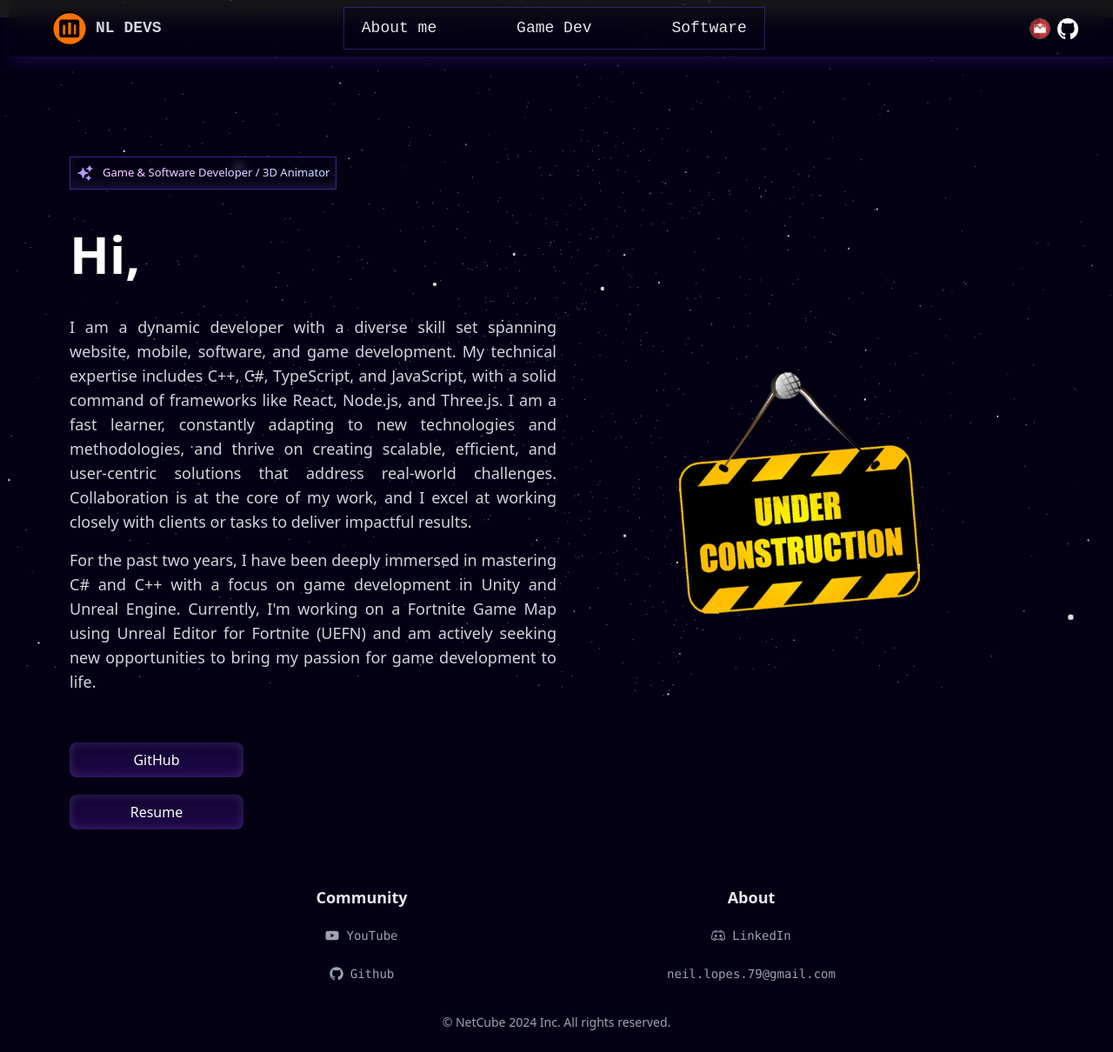
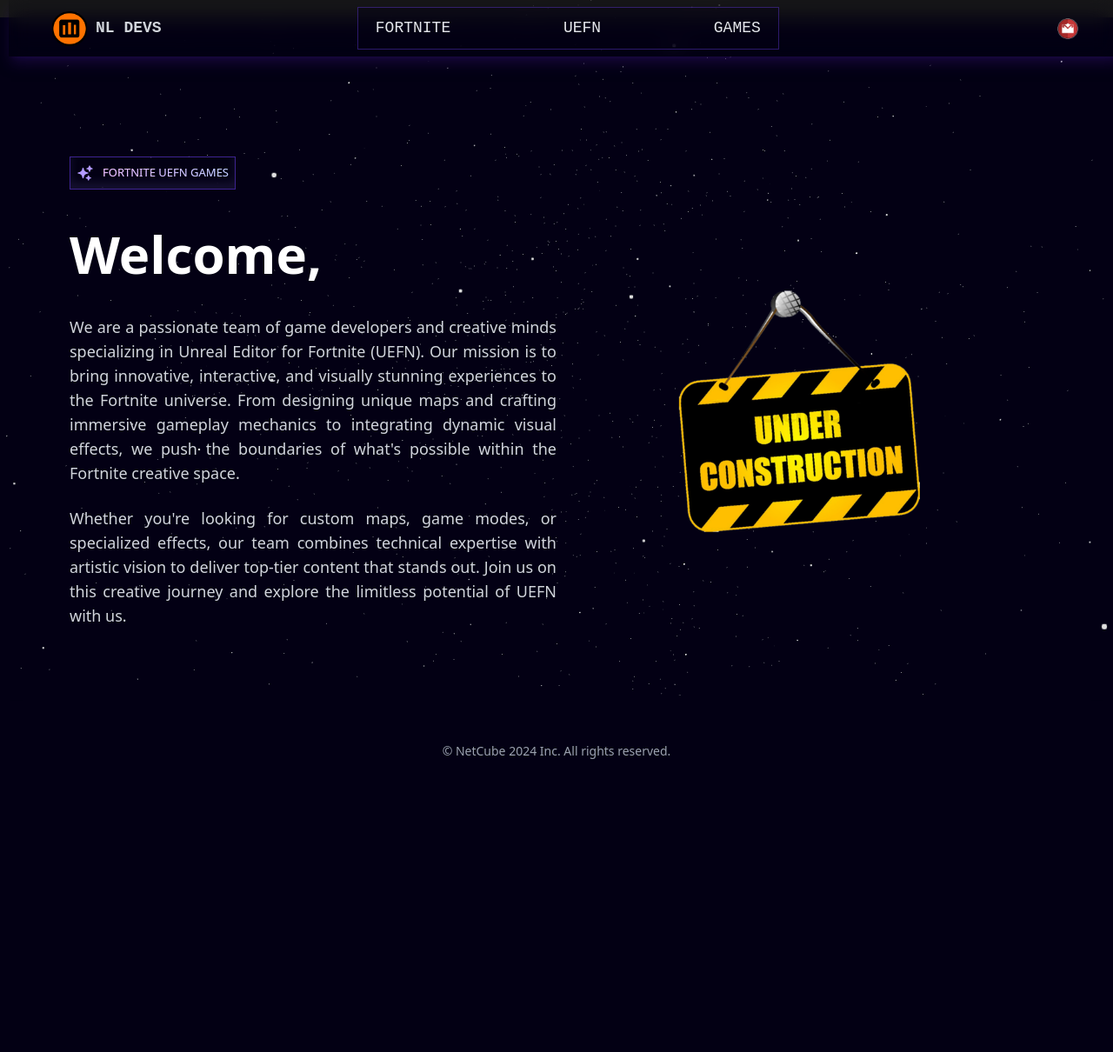
Before and after one commit to PhArObiS/nldevs.ca, a Next.js app: page / in a window 1280 px wide. Shown: the whole page at 87% size. After the commit the page ends 898 px from the top, so only its background shows below. Built offline with nearby package versions, Linux system fonts and the light colour scheme; a web font is replaced by a local one.

Commit message:
UEFN site swicth

```diff
--- a/app/layout.tsx
+++ b/app/layout.tsx
@@ -8,7 +8,7 @@
 
 export const metadata: Metadata = {
   title: "NL DEVS",
-  description: "This is my portfolio",
+  description: "We are a passionate team of game developers and creative minds specializing in Unreal Editor for Fortnite (UEFN). Our mission is to bring innovative, interactive, and visually stunning experiences to the Fortnite universe. From designing unique maps and crafting immersive gameplay mechanics to integrating dynamic visual effects, we push the boundaries of what&apos;s possible within the Fortnite creative space.Whether you're looking for custom maps, game modes, or specialized effects, our team combines technical expertise with artistic vision to deliver top-tier content that stands out. Join us on this creative journey and explore the limitless potential of UEFN with us."
 };
 
 export default function RootLayout({
--- a/components/main/Footer.tsx
+++ b/components/main/Footer.tsx
@@ -9,13 +9,13 @@
 };
 
 const socialLinks: SocialLinkProps[] = [
-  { icon: <FaYoutube />, text: "YouTube", href: "https://youtube.com/@neely79" },
-  { icon: <RxGithubLogo />, text: "Github", href: "https://github.com" },
+  // { icon: <FaYoutube />, text: "YouTube", href: "https://youtube.com/@neely79" },
+  // { icon: <RxGithubLogo />, text: "Github", href: "https://github.com" },
 ];
 
 const aboutLinks: SocialLinkProps[] = [
-  { icon: <RxDiscordLogo />, text: "LinkedIn", href: "https://linkedin.com" },
-  { text: "neil.lopes.79@gmail.com" },
+  // { icon: <RxDiscordLogo />, text: "LinkedIn", href: "https://linkedin.com" }
+  // { text: "neil.lopes.79@gmail.com" },
 ];
 
 const SocialLink: React.FC<SocialLinkProps> = ({ icon, text, href }) => (
@@ -47,8 +47,8 @@
 const Footer: React.FC = () => (
   <footer className="w-full bg-transparent text-gray-200 shadow-lg p-6">
     <div className="flex flex-wrap justify-around w-full max-w-4xl m-auto">
-      <Section title="Community" links={socialLinks} />
-      <Section title="About" links={aboutLinks} />
+      {/* <Section title="Community" links={socialLinks} />
+      <Section title="About" links={aboutLinks} /> */}
     </div>
     <div className="text-center text-sm text-gray-400 mt-6">
       &copy; NetCube 2024 Inc. All rights reserved.
--- a/components/main/Navbar.tsx
+++ b/components/main/Navbar.tsx
@@ -27,14 +27,14 @@
 
         <div className="w-[500px] h-full flex flex-row items-center justify-between md:mr-20">
           <div className="flex items-center justify-between w-full h-auto border border-[#7042f861] bg-[#0300145e] mr-[15px] px-[20px] py-[10px]  text-gray-200">
-            <a href="#about-me" className="cursor-pointer">
-              About me
+            <a href="" className="cursor-pointer">
+              FORTNITE
             </a>
-            <a href="#GameDev" className="cursor-pointer">
-              Game Dev
+            <a href="" className="cursor-pointer">
+              UEFN
             </a>
-            <a href="#projects" className="cursor-pointer">
-              Software
+            <a href="" className="cursor-pointer">
+              GAMES
             </a>
           </div>
         </div>
--- a/components/sub/AboutContent.tsx
+++ b/components/sub/AboutContent.tsx
@@ -27,7 +27,8 @@
         >
           <SparklesIcon className="text-[#b49bff] mr-[10px] h-5 w-5" />
           <h1 className="Welcome-text text-[13px]">
-            Game & Software Developer / 3D Animator
+            FORTNITE UEFN GAMES
+            {/* Game & Software Developer / 3D Animator */}
           </h1>
         </motion.div>
 
@@ -37,7 +38,7 @@
           className="flex flex-col gap-6 mt-6 text-6xl font-bold text-white max-w-[600px] w-auto h-auto"
         >
           <span>
-            Hi,{" "}
+            Welcome,{" "}
             {/* <span className="text-transparent bg-clip-text bg-gradient-to-r from-purple-500 to-cyan-500">
               I&apos;m Neil.
             </span> */}
@@ -54,19 +55,22 @@
           className="text-lg text-gray-300 my-5 max-w-[800px]"
           style={{ textAlign: "justify" }}
         >
-          <p className="mb-4">
-            I am a dynamic developer with a diverse skill set spanning website, mobile, software, and game development. My technical expertise includes C++, C#, TypeScript, and JavaScript, with a solid command of frameworks like React, Node.js, and Three.js. I am a fast learner, constantly adapting to new technologies and methodologies, and thrive on creating scalable, efficient, and user-centric solutions that address real-world challenges. Collaboration is at the core of my work, and I excel at working closely with clients or tasks to deliver impactful results.
+          <p className="mb-6">
+            We are a passionate team of game developers and creative minds specializing in Unreal Editor for Fortnite (UEFN). Our mission is to bring innovative, interactive, and visually stunning experiences to the Fortnite universe. From designing unique maps and crafting immersive gameplay mechanics to integrating dynamic visual effects, we push the boundaries of what&apos;s possible within the Fortnite creative space.
+
+            {/* I am a dynamic developer with a diverse skill set spanning website, mobile, software, and game development. My technical expertise includes C++, C#, TypeScript, and JavaScript, with a solid command of frameworks like React, Node.js, and Three.js. I am a fast learner, constantly adapting to new technologies and methodologies, and thrive on creating scalable, efficient, and user-centric solutions that address real-world challenges. Collaboration is at the core of my work, and I excel at working closely with clients or tasks to deliver impactful results. */}
+          </p>
+          <p className="mb-6">
+            Whether you&apos;re looking for custom maps, game modes, or specialized effects, our team combines technical expertise with artistic vision to deliver top-tier content that stands out. Join us on this creative journey and explore the limitless potential of UEFN with us.
+            {/* In addition to my development skills, I have a deep-rooted passion for 3D GameDev, with proficiency in industry-standard tools such as Maya, 3ds Max, Blender, and Unreal Engine. I find fulfillment in working within team-driven environments, where collective success and growth are paramount. I actively seek opportunities to challenge myself, evolve my skillset, and drive innovation in every project. */}
           </p>
           {/* <p className="mb-4">
-            In addition to my development skills, I have a deep-rooted passion for 3D GameDev, with proficiency in industry-standard tools such as Maya, 3ds Max, Blender, and Unreal Engine. I find fulfillment in working within team-driven environments, where collective success and growth are paramount. I actively seek opportunities to challenge myself, evolve my skillset, and drive innovation in every project.
+            For the past two years, I have been deeply immersed in mastering C# and C++ with a focus on game development in Unity and Unreal Engine. Currently, I&apos;m working on a Fortnite Game Map using Unreal Editor for Fortnite (UEFN) and am actively seeking new opportunities to bring my passion for game development to life.
           </p> */}
-          <p className="mb-4">
-            For the past two years, I have been deeply immersed in mastering C# and C++ with a focus on game development in Unity and Unreal Engine. Currently, I&apos;m working on a Fortnite Game Map using Unreal Editor for Fortnite (UEFN) and am actively seeking new opportunities to bring my passion for game development to life.
-          </p>
         </motion.div>
 
         {/* Fourth section - GitHub and Resume buttons */}
-        <motion.a
+        {/* <motion.a
           variants={slideInFromLeft(1)}
           className="py-2 button-primary text-center text-white cursor-pointer rounded-lg max-w-[200px]"
         >
@@ -77,7 +81,7 @@
           className="py-2 button-primary text-center text-white cursor-pointer rounded-lg max-w-[200px]"
         >
           Resume
-        </motion.a>
+        </motion.a> */}
       </div>
 
       {/* Fifth section - Image */}
--- a/constants/index.ts
+++ b/constants/index.ts
@@ -84,10 +84,10 @@
     name: "Gmail",
     src: "/gmail.png",
   },
-  {
-    name: "GitHub",
-    src: "/gitwhite.png",
-  },
+  // {
+  //   name: "GitHub",
+  //   src: "/gitwhite.png",
+  // },
   // {
   //   name: "Discord",
   //   src: "/discord.svg",
```
